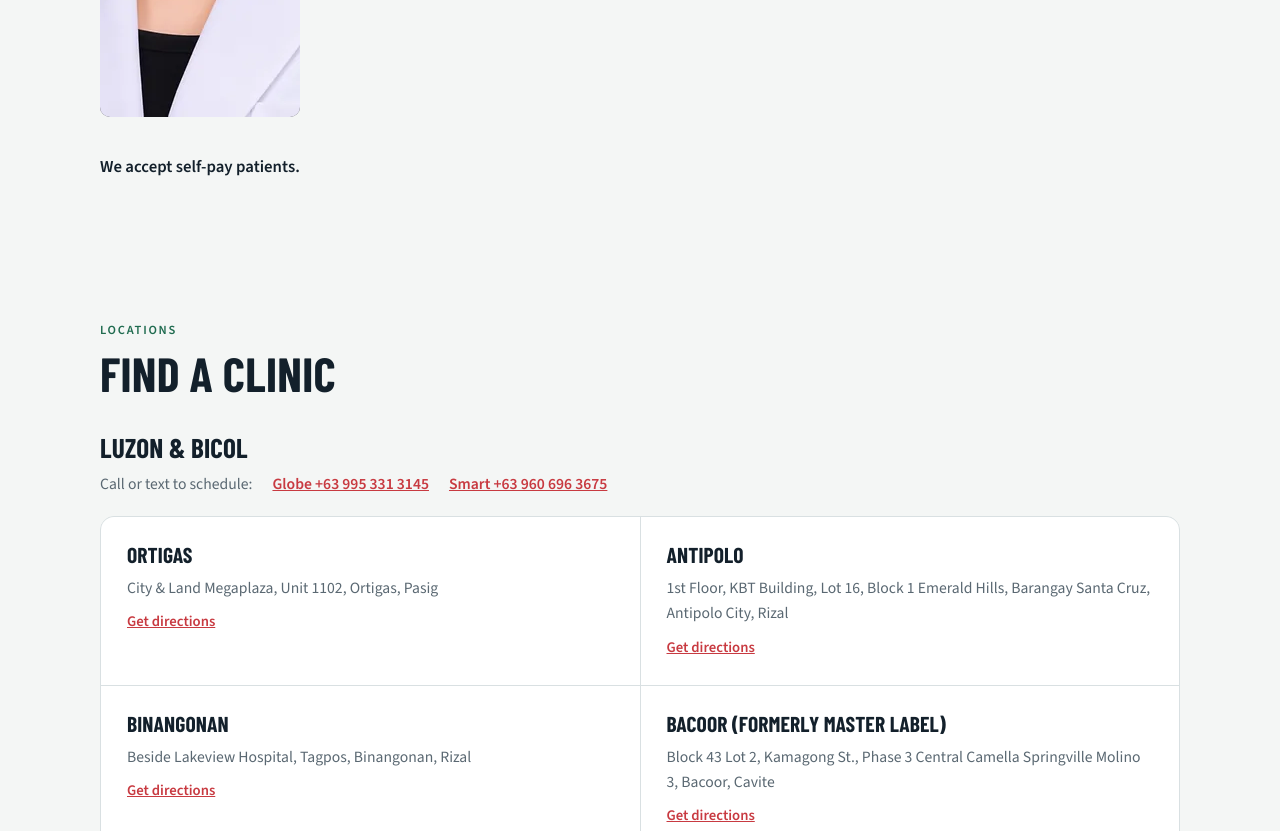
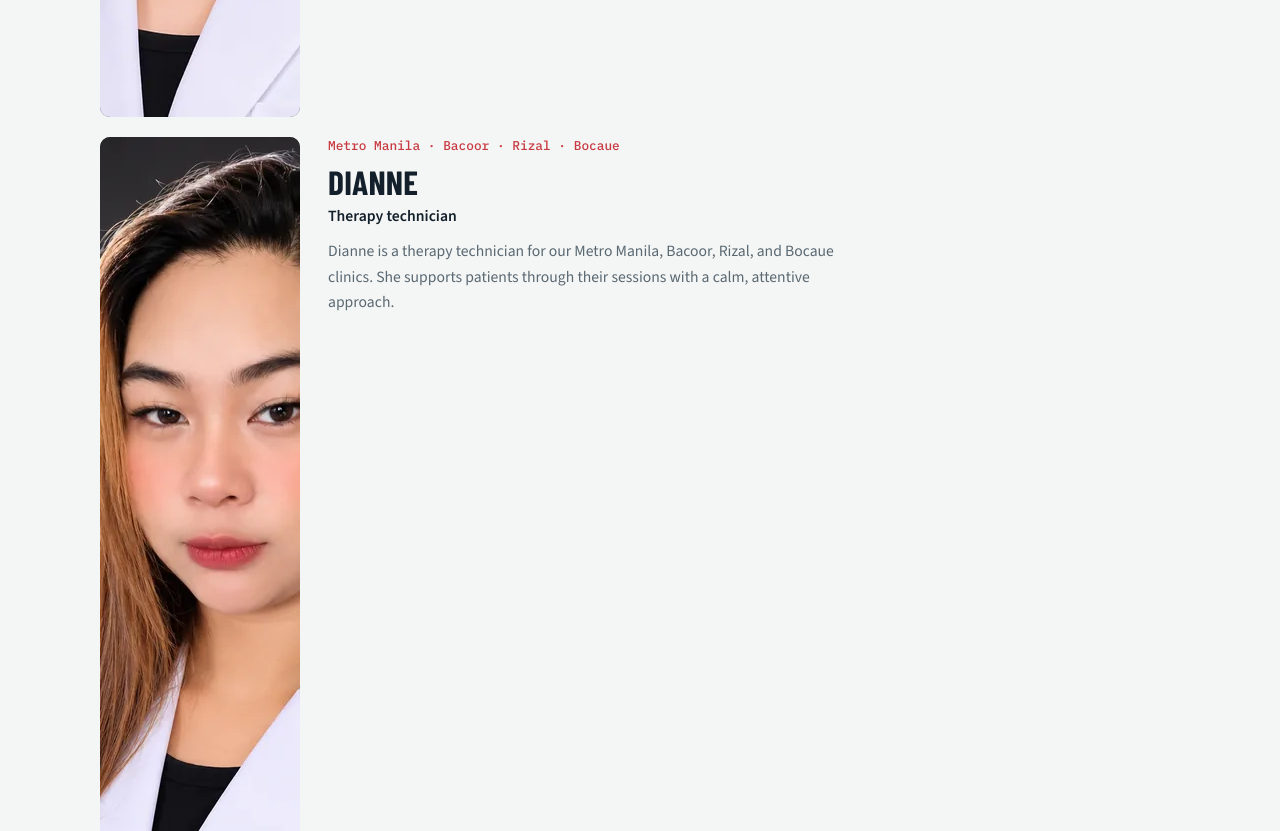
Before and after one commit to furiousdoc34/athletic-therapy-center, a plain HTML site: page index.html in a window 1280 px wide. Shown: the part 7540-8371 px from the top of the page. Drawn offline with nearby package versions, Linux system fonts and the light colour scheme; a web font is replaced by a local one.

Commit message:
Add Dianne to the Our Team section
Add Dianne, a therapy technician for the Metro Manila, Bacoor,
Rizal, and Bocaue clinics, after Bianca.

```diff
--- a/index.html
+++ b/index.html
@@ -432,6 +432,16 @@ footer .wrap { display: flex; justify-content: space-between; gap: 12px; flex-wr
             <p>Bianca is a therapy technician for our Metro Manila, Bacoor, Rizal, and Bocaue clinics. She also helps at the front desk from time to time.</p>
           </div>
         </article>
+
+        <article class="member">
+          <img class="headshot" src="assets/dianne.webp" alt="Dianne, therapy technician at Metro Manila, Bacoor, Rizal, and Bocaue" width="600" height="800">
+          <div class="member-text">
+            <span class="creds">Metro Manila · Bacoor · Rizal · Bocaue</span>
+            <h3>Dianne</h3>
+            <p class="role">Therapy technician</p>
+            <p>Dianne is a therapy technician for our Metro Manila, Bacoor, Rizal, and Bocaue clinics. She supports patients through their sessions with a calm, attentive approach.</p>
+          </div>
+        </article>
       </div>
       <p class="pay">We accept self-pay patients.</p>
     </div>
```
Also changed, not shown: assets/dianne.webp (added).
